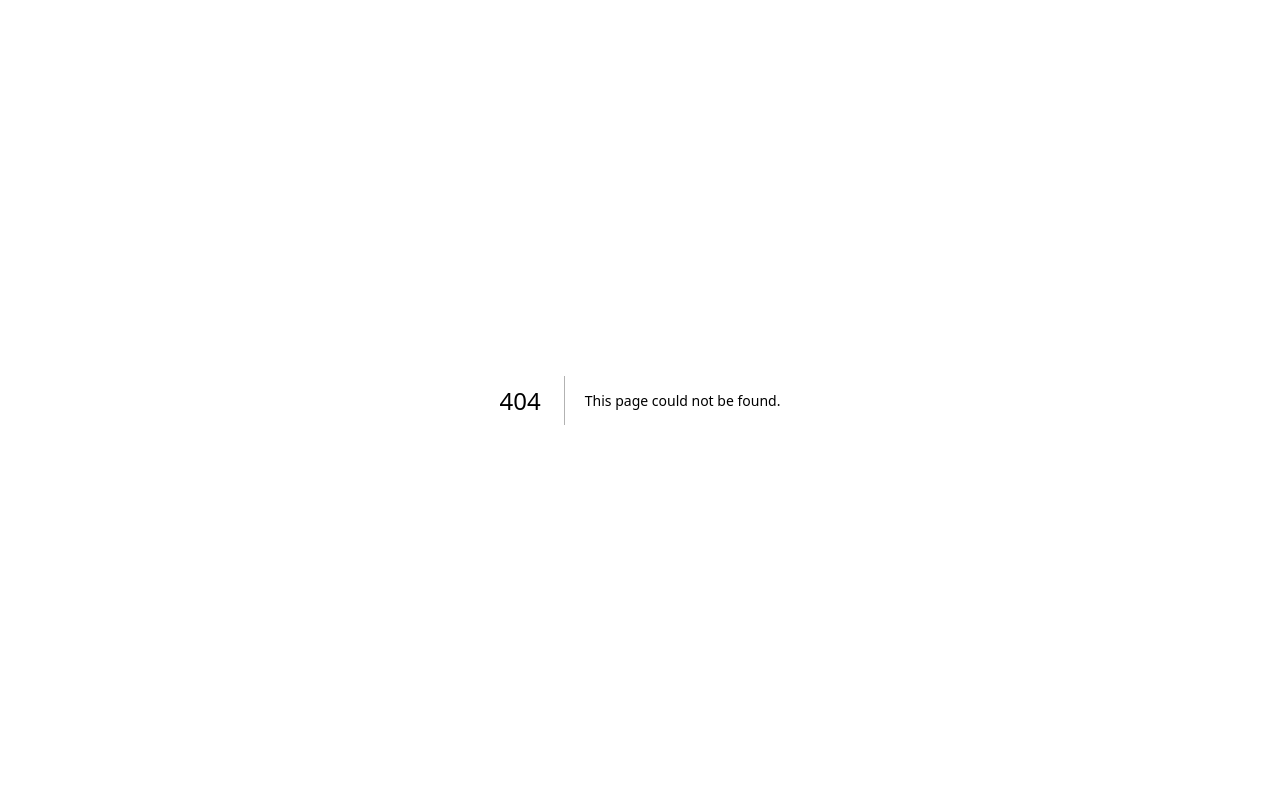
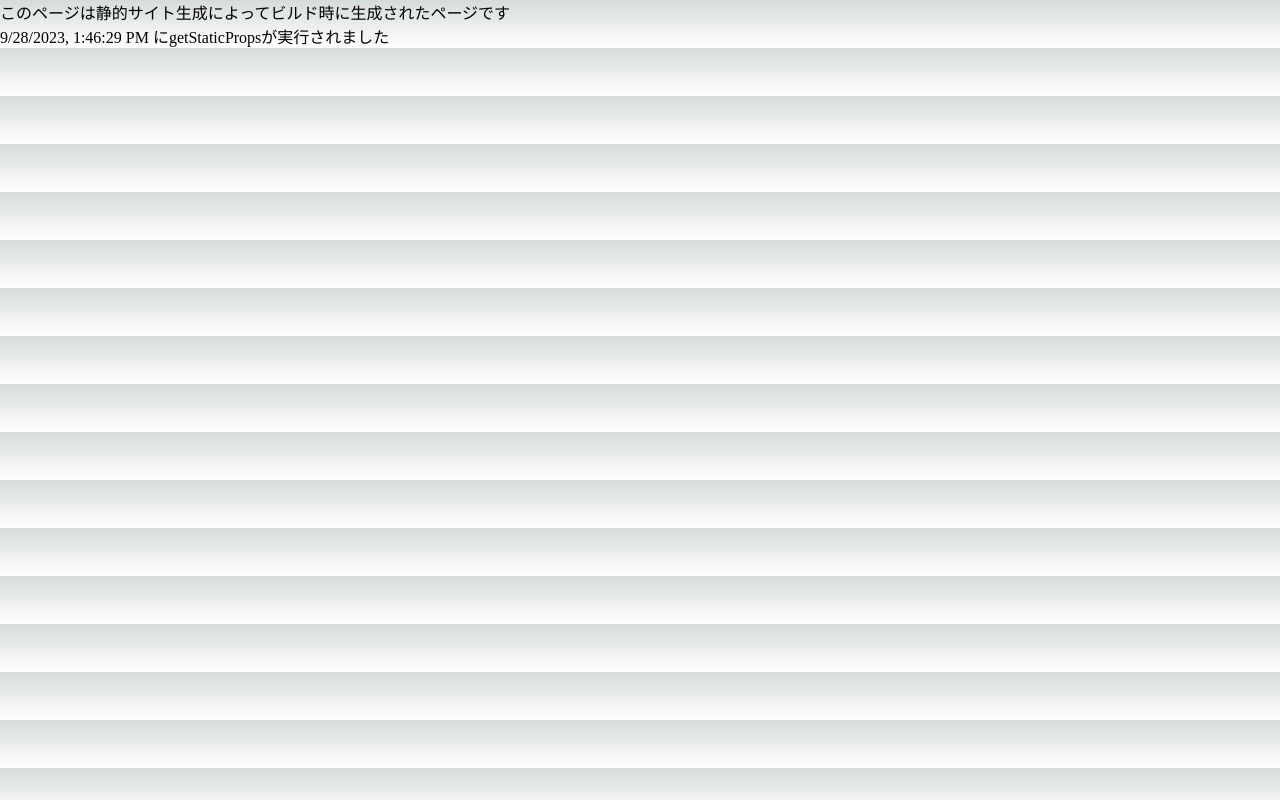
Before and after one commit to nkserveren26/testnextjs, a Next.js app: page /isr in a window 1280 px wide. Before the commit this address had no page. Built offline with nearby package versions, Linux system fonts and the light colour scheme.

Commit message:
add isr page

```diff
--- /dev/null
+++ b/src/pages/isr.tsx
@@ -0,0 +1,42 @@
+import { GetStaticProps, NextPage } from "next";
+import Head from "next/head";
+
+type ISRProps = {
+    message: string
+}
+
+const ISR: NextPage<ISRProps> = (props) => {
+    const { message } = props;
+    return (
+        <>
+            <div>
+                <Head>
+                    <title>Static Site Generation</title>
+                    <link rel="icon" href="/favicon.ico" />
+                </Head>
+                <main>
+                    <p>
+                        このページは静的サイト生成によってビルド時に生成されたページです
+                    </p>
+                    <p>
+                        {message}
+                    </p>
+                </main>
+
+            </div>
+        </>
+    )
+}
+
+export const getStaticProps: GetStaticProps<ISRProps> = async (context) => {
+    const timestamp = new Date().toLocaleString();
+    const message = `${timestamp} にgetStaticPropsが実行されました`;
+    console.log(message);
+    return {
+        props: {
+            message,
+        }
+    }
+}
+
+export default ISR;
```
